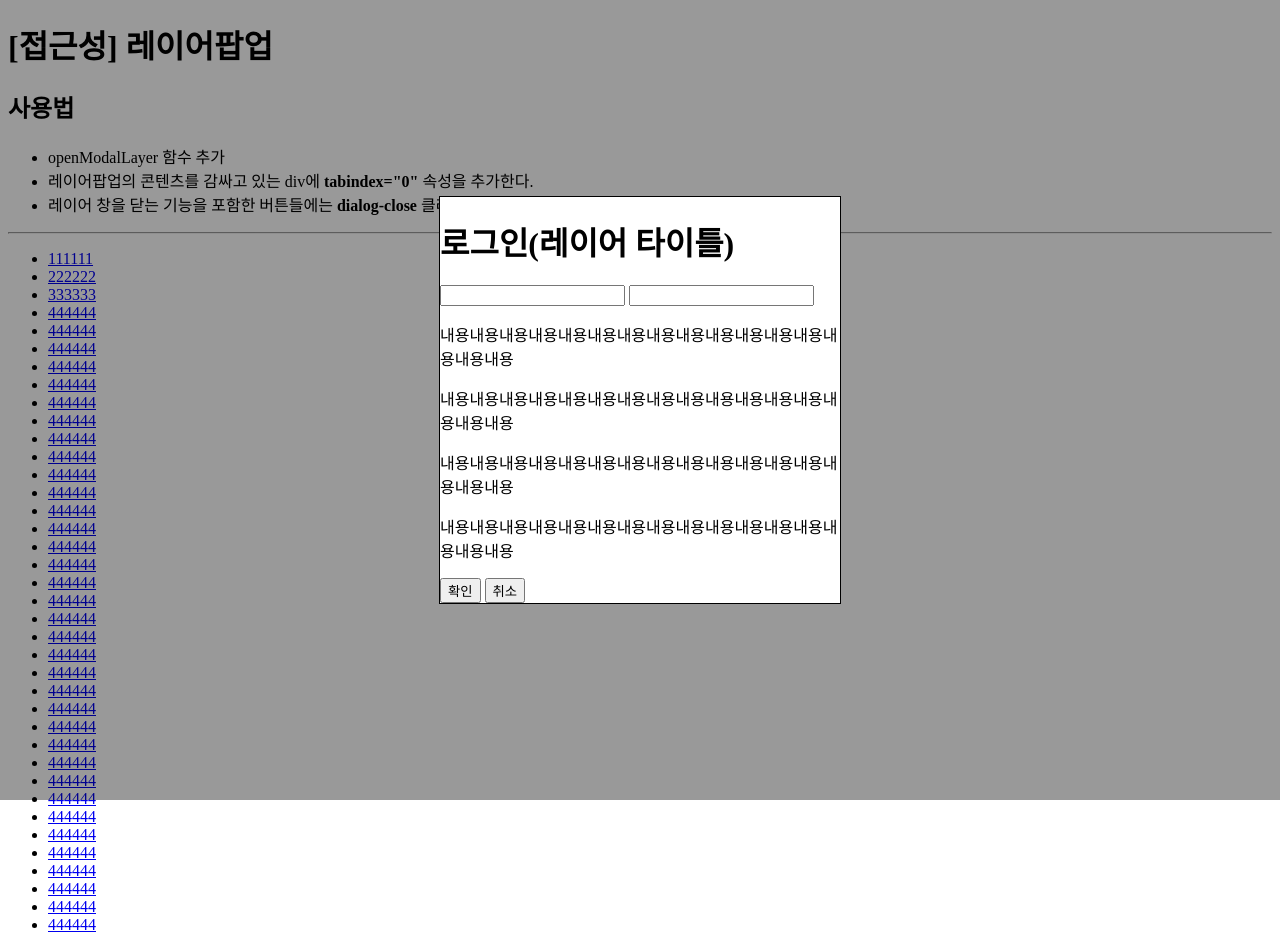
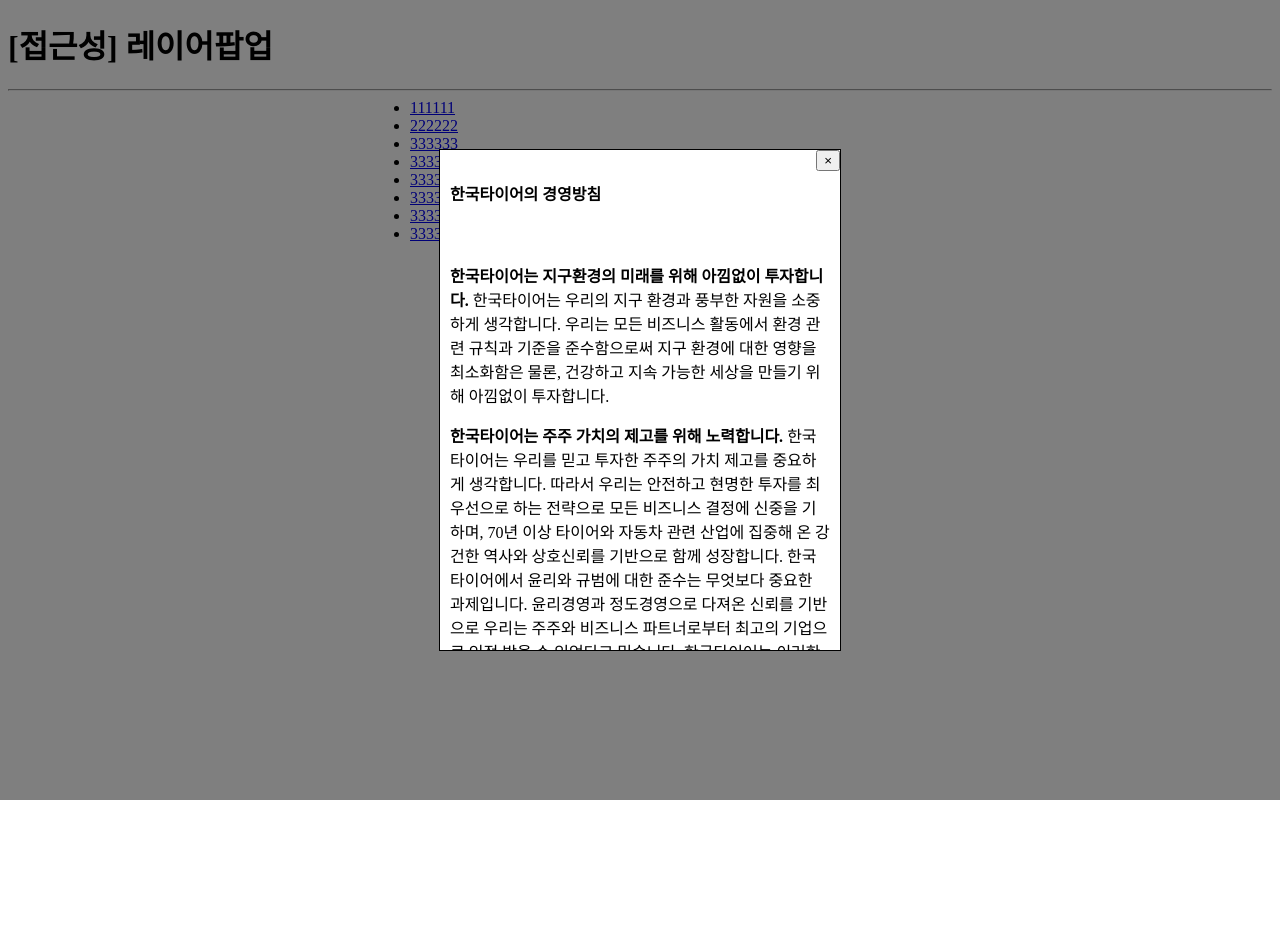
Before and after one commit to syungkim/snippet, a plain HTML site: page storage/modalLayer.html in a window 1280 px wide. Both pictures are taken after a click on the link "111111". After the commit the page ends 800 px from the top, so only its background shows below. Drawn offline with nearby package versions, Linux system fonts and the light colour scheme.

Commit message:
접근성 개선

```diff
--- a/storage/modalLayer.html
+++ b/storage/modalLayer.html
@@ -38,7 +38,7 @@ function openModalLayer(layerID,origin){
 		'keydown' : function(e){
 			var keyCode = e.keyCode || e.which;
 			if (keyCode == 27){
-				$this.find('.dialog-close').click();
+				$this.find("[data-dismiss='modal']").click();
 				$(document).off('keydown');
 			}
 		}
@@ -70,15 +70,15 @@ function openModalLayer(layerID,origin){
 		}
 	});
 
-	$this.find('.dialog-close').click(function(e){
-		$('body').removeClass('dialog-open').off('touchmove');
+	$this.find("[data-dismiss='modal']").click(function(e){
+		$('body').removeClass('modal-opened').off('touchmove');
 		$(origin).focus();
 		$this.hide();
 		e.preventDefault();
 	});
 
 	function setModalPosition(target){
-		var $modalBody = target.find('.dialog-body');
+		var $modalBody = target.find('.modal-dialog');
 		var _width = $modalBody.outerWidth(),
 			_height = $modalBody.outerHeight();
 		$modalBody.css({
@@ -89,84 +89,70 @@ function openModalLayer(layerID,origin){
 
 	$this.show().find($(el_firstFocus)).focus();
 	setModalPosition($this);
-	$('body').addClass('dialog-open').on('touchmove', function(e){e.preventDefault()});
+	$('body').addClass('modal-opened').on('touchmove', function(e){e.preventDefault()});
 }
 //]]>
 </script>
 </head>
 <body>
 <style type="text/css">
-.dialog-open {overflow:hidden;}
-.dialog {position:fixed;top:0;left:0;width:100%;height:100%;overflow:auto;overflow-y:scroll;}
-.dialog-body {overflow:auto;position:absolute;top:50%;left:50%;width:400px;max-height:500px;background:#fff;border:1px solid #000;z-index:9999}
-.dialog-back {position:fixed;top:0;left:0;width:100%;height:100%;background:rgba(0,0,0,.4);z-index:9998}
+.modal-opened {overflow:hidden;}
+
+.modal {display:none;overflow:auto;overflow-y:scroll;position:fixed;top:0;left:0;width:100%;height:100%;z-index:9998}
+.modal-fade {position:fixed;width:100%;height:100%;background:#000;
+	-ms-filter: "progid:DXImageTransform.Microsoft.Alpha(Opacity=50)";
+	filter: alpha(opacity=50);
+	opacity: 0.5;
+}
+.modal-dialog {overflow:auto;position:absolute;top:50%;left:50%;width:400px;max-height:500px;background:#fff;border:1px solid #000;z-index:9999}
+	.modal-header {padding:10px;}
+	.modal-header .close {position:absolute;top:0;right:0;}
+	.modal-body {padding:10px;}
+	.modal-footer {padding:20px 0;text-align:center;}
+
 </style>
 <h1>[접근성] 레이어팝업</h1>
-<h2>사용법</h2>
-<ul>
-	<li>openModalLayer 함수 추가</li>
-	<li>레이어팝업의 콘텐츠를 감싸고 있는 div에 <strong>tabindex="0"</strong> 속성을 추가한다.</li>
-	<li>레이어 창을 닫는 기능을 포함한 버튼들에는 <strong>dialog-close</strong> 클래스를 추가한다</li>
-</ul>
-
 <hr>
-<ul id="list">
+<ul id="list" style="margin:0 auto;width:500px;">
 	<li><a href="#ly-login">111111</a></li>
 	<li><a href="#ly-login">222222</a></li>
 	<li><a href="#ly-login">333333</a></li>
-	<li><a href="#ly-login">444444</a></li>
-	<li><a href="#ly-login">444444</a></li>
-	<li><a href="#ly-login">444444</a></li>
-	<li><a href="#ly-login">444444</a></li>
-	<li><a href="#ly-login">444444</a></li>
-	<li><a href="#ly-login">444444</a></li>
-	<li><a href="#ly-login">444444</a></li>
-	<li><a href="#ly-login">444444</a></li>
-	<li><a href="#ly-login">444444</a></li>
-	<li><a href="#ly-login">444444</a></li>
-	<li><a href="#ly-login">444444</a></li>
-	<li><a href="#ly-login">444444</a></li>
-	<li><a href="#ly-login">444444</a></li>
-	<li><a href="#ly-login">444444</a></li>
-	<li><a href="#ly-login">444444</a></li>
-	<li><a href="#ly-login">444444</a></li>
-	<li><a href="#ly-login">444444</a></li>
-	<li><a href="#ly-login">444444</a></li>
-	<li><a href="#ly-login">444444</a></li>
-	<li><a href="#ly-login">444444</a></li>
-	<li><a href="#ly-login">444444</a></li>
-	<li><a href="#ly-login">444444</a></li>
-	<li><a href="#ly-login">444444</a></li>
-	<li><a href="#ly-login">444444</a></li>
-	<li><a href="#ly-login">444444</a></li>
-	<li><a href="#ly-login">444444</a></li>
-	<li><a href="#ly-login">444444</a></li>
-	<li><a href="#ly-login">444444</a></li>
-	<li><a href="#ly-login">444444</a></li>
-	<li><a href="#ly-login">444444</a></li>
-	<li><a href="#ly-login">444444</a></li>
-	<li><a href="#ly-login">444444</a></li>
-	<li><a href="#ly-login">444444</a></li>
-	<li><a href="#ly-login">444444</a></li>
-	<li><a href="#ly-login">444444</a></li>
+	<li><a href="#ly-login">333333</a></li>
+	<li><a href="#ly-login">333333</a></li>
+	<li><a href="#ly-login">333333</a></li>
+	<li><a href="#ly-login">333333</a></li>
+	<li><a href="#ly-login">333333</a></li>
 </ul>
 
-<div id="ly-login" class="dialog" tabindex="-1" role="dialog" aria-labelledby="dialog-title" aria-hidden="true" style="display:none">
-	<div class="dialog-body" tabindex="0">
-		<h1 id="dialog-title">로그인(레이어 타이틀)</h1>
-		<div>
-			<input type="text" />
-			<input type="password" />
+
+<!-- Modal -->
+<div id="ly-login" class="modal fade" tabindex="-1" role="dialog" aria-labelledby="modal-title" aria-hidden="true">
+	<div class="modal-fade">&nbsp;</div>
+	<div class="modal-dialog" tabindex="0">
+		<div class="modal-header">
+			<button type="button" class="close" data-dismiss="modal" aria-hidden="true">&times;</button>
+			<h4 class="modal-title" id="modal-title">한국타이어의 경영방침</h4>
 		</div>
-		<p>내용내용내용내용내용내용내용내용내용내용내용내용내용내용내용내용</p>
-		<p>내용내용내용내용내용내용내용내용내용내용내용내용내용내용내용내용</p>
-		<p>내용내용내용내용내용내용내용내용내용내용내용내용내용내용내용내용</p>
-		<p>내용내용내용내용내용내용내용내용내용내용내용내용내용내용내용내용</p>
-		<button class="confirm dialog-close"><span>확인</span></button>
-		<button class="cancle dialog-close"><span>취소</span></button>
-	</div>
-	<div class="dialog-back">&nbsp;</div>
-</div>
+		<div class="modal-body">
+			<p>
+				<strong>한국타이어는 지구환경의 미래를 위해 아낌없이 투자합니다.</strong>
+				한국타이어는 우리의 지구 환경과 풍부한 자원을 소중하게 생각합니다.
+				우리는 모든 비즈니스 활동에서 환경 관련 규칙과 기준을 준수함으로써 지구 환경에 대한 영향을 최소화함은 물론, 건강하고 지속 가능한 세상을 만들기 위해 아낌없이 투자합니다.
+			</p>
+			<p>
+				<strong>한국타이어는 주주 가치의 제고를 위해 노력합니다.</strong>
+				한국타이어는 우리를 믿고 투자한 주주의 가치 제고를 중요하게 생각합니다.
+				따라서 우리는 안전하고 현명한 투자를 최우선으로 하는 전략으로 모든 비즈니스 결정에 신중을 기하며, 70년 이상 타이어와 자동차 관련 산업에 집중해 온 강건한 역사와 상호신뢰를 기반으로 함께 성장합니다.
+				한국타이어에서 윤리와 규범에 대한 준수는 무엇보다 중요한 과제입니다. 윤리경영과 정도경영으로 다져온 신뢰를 기반으로 우리는 주주와 비즈니스 파트너로부터 최고의 기업으로 인정 받을 수 있었다고 믿습니다. 한국타이어는 이러한 경영원칙을 무엇보다 성실하게 지켜나가며, 전문성과 경쟁력을 갖춘 글로벌 타이어 회사로서의 위상을 다져 나갈 것입니다.
+			</p>
+		</div>
+		<div class="modal-footer">
+			<button type="button" class="btn btn-primary">확인</button>
+			<button type="button" class="btn btn-default" data-dismiss="modal">취소</button>
+		</div>
+	</div><!-- /.modal-dialog -->
+</div><!-- /.modal -->
+
 
 
 <script type="text/javascript">
```
